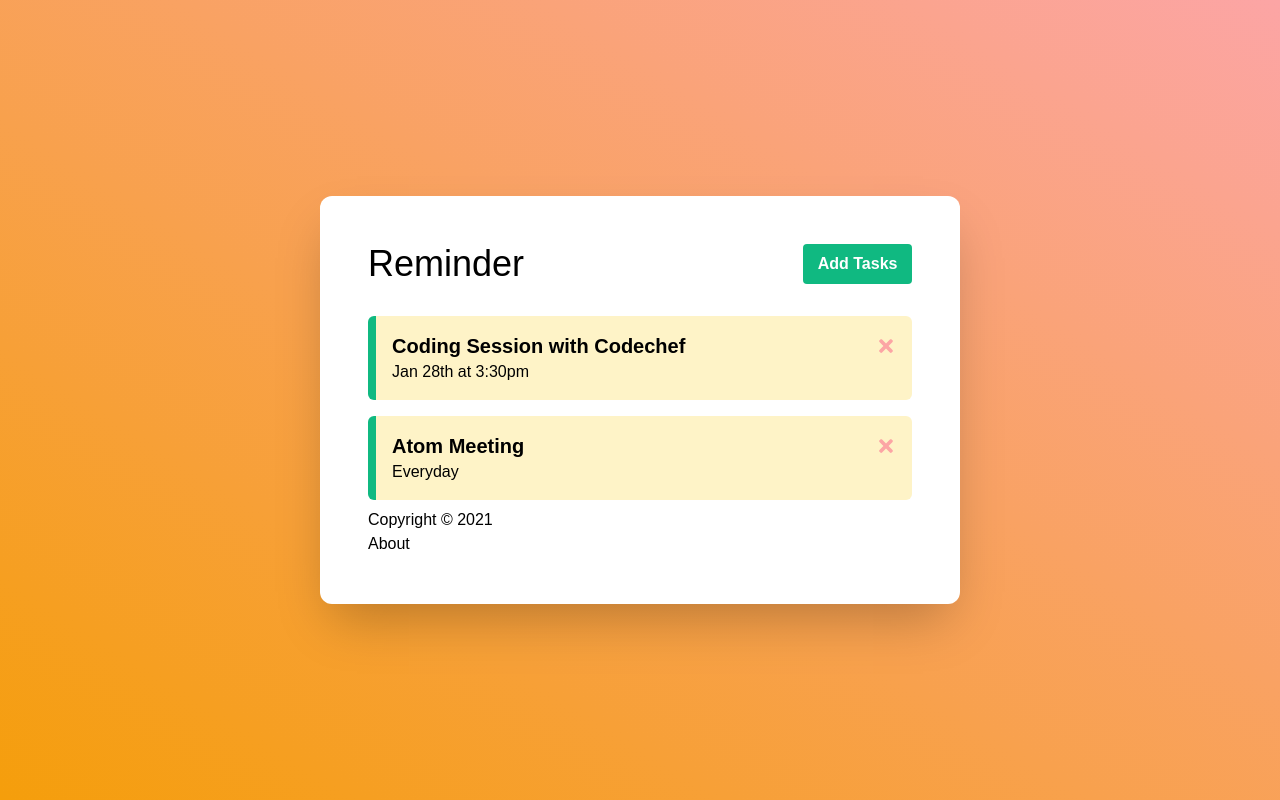
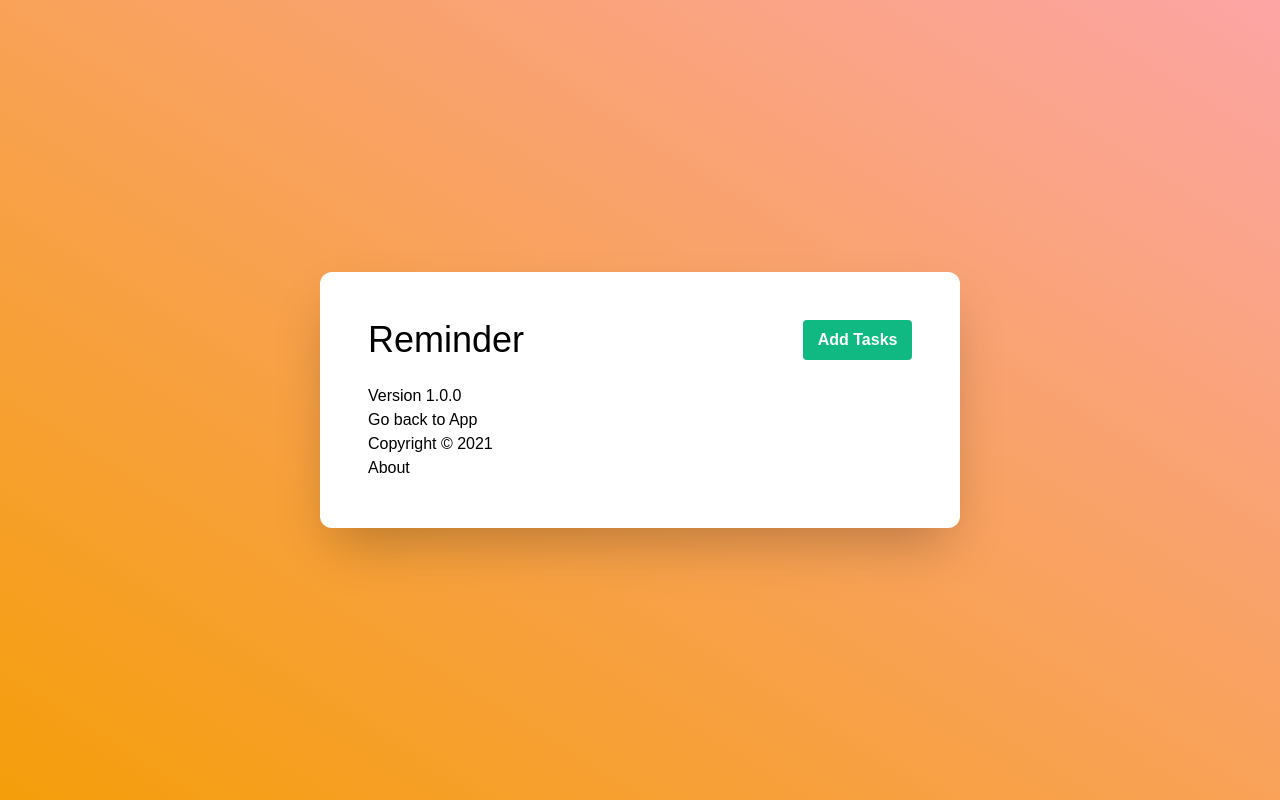
Before and after one commit to AbhinavRobinson/one-react-app, a React (Create React App) app: page /about in a window 1280 px wide. Built offline with nearby package versions, Linux system fonts and the light colour scheme; data requests are answered from the project's data file.

Commit message:
(feat): use links to avoid reload

```diff
--- a/src/App.tsx
+++ b/src/App.tsx
@@ -5,6 +5,7 @@
 import Tasks from "./components/Tasks";
 import AddTasks from "./components/AddTasks";
 import Footer from "./components/Footer";
+import About from "./components/About";
 
 /** Reminder Component
  * @returns App
@@ -148,6 +149,12 @@
             hideAddTask={hideAddTask}
             showaddtask={showaddtask}
           />
+
+          <Route
+            path="/"
+            exact
+            render={(props) => (
+              <>
                 {showaddtask && <AddTasks onAdd={addTask} />}
                 {/* if no tasks, show "No tasks added" */}
                 {tasks.length ? (
@@ -159,6 +166,10 @@
                 ) : (
                   "No Tasks Added"
                 )}
+              </>
+            )}
+          />
+          <Route path="/about" component={About} />
           <Footer />
         </div>
       </div>
--- a/src/components/About.tsx
+++ b/src/components/About.tsx
@@ -1,8 +1,10 @@
+import { Link } from "react-router-dom";
+
 const About = () => {
   return (
     <div>
       <h4>Version 1.0.0</h4>
-      <a href="/">Go back to App</a>
+      <Link to="/">Go back to App</Link>
     </div>
   );
 };
--- a/src/components/Footer.tsx
+++ b/src/components/Footer.tsx
@@ -1,8 +1,10 @@
+import { Link } from "react-router-dom";
+
 const Footer = () => {
   return (
     <footer>
       <p>Copyright &copy; 2021</p>
-      <a href="/about">About</a>
+      <Link to="/about">About</Link>
     </footer>
   );
 };
```
Also changed, not shown: 1 other file (tests, documents, lock files or other folders). Lines whose indentation alone changed are shown as unchanged.
